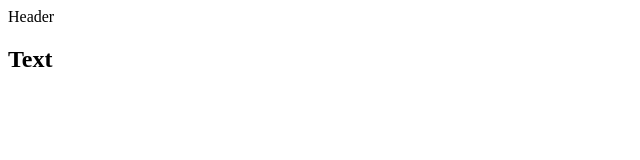
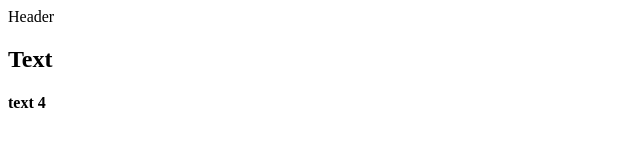
Before and after one commit to vadimbabich7/hw-1-block2, a plain HTML site: page index.html in a window 1280 px wide. Shown: the full height of the page, 0-640 px from the left. Drawn offline with Linux system fonts and the light colour scheme.

Commit message:
add teg h4 (text4)

```diff
--- a/index.html
+++ b/index.html
@@ -8,5 +8,6 @@
 <body>
     <header>Header</header>
     <h2>Text</h2>
+    <h4>text 4</h4>
 </body>
 </html>
```
